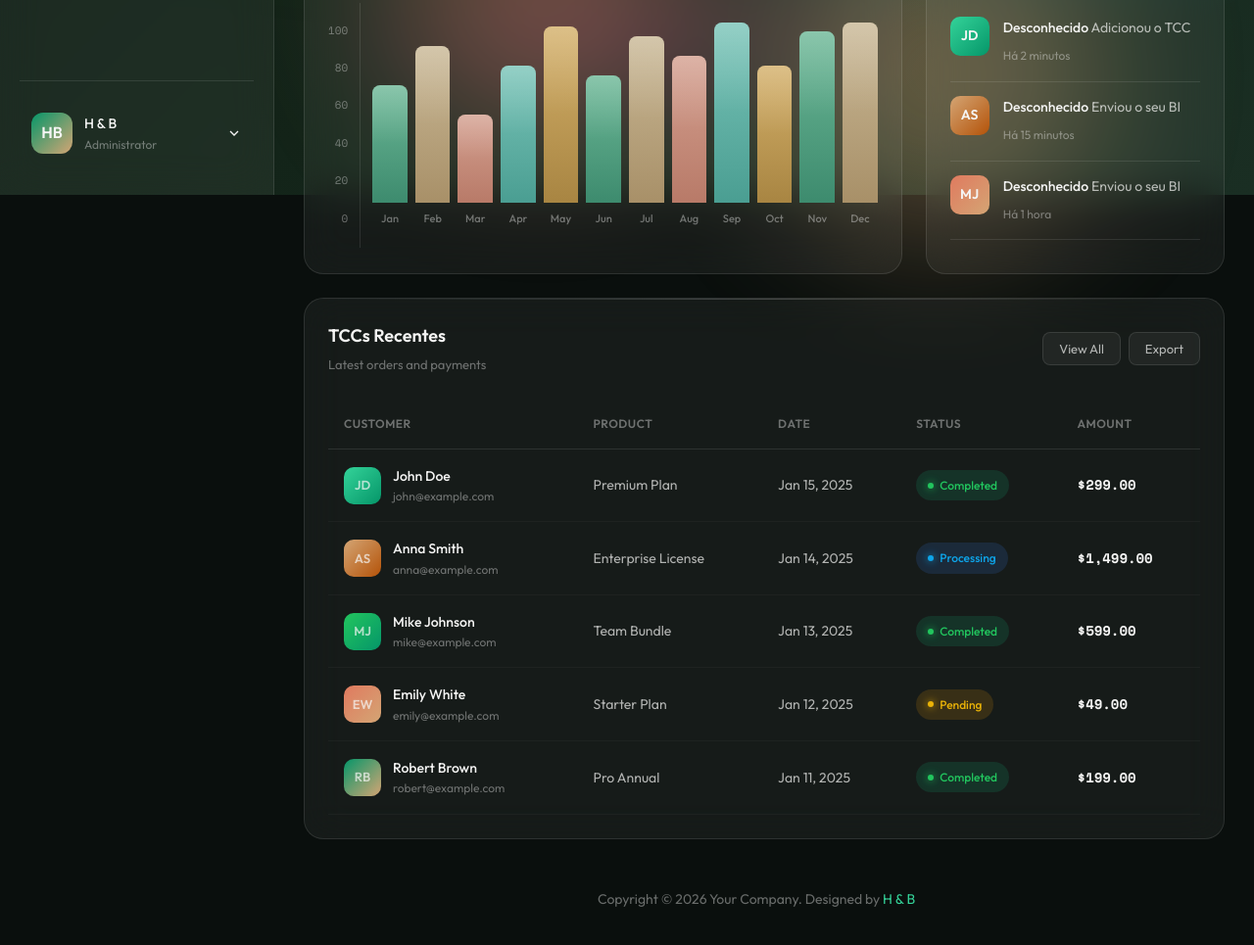
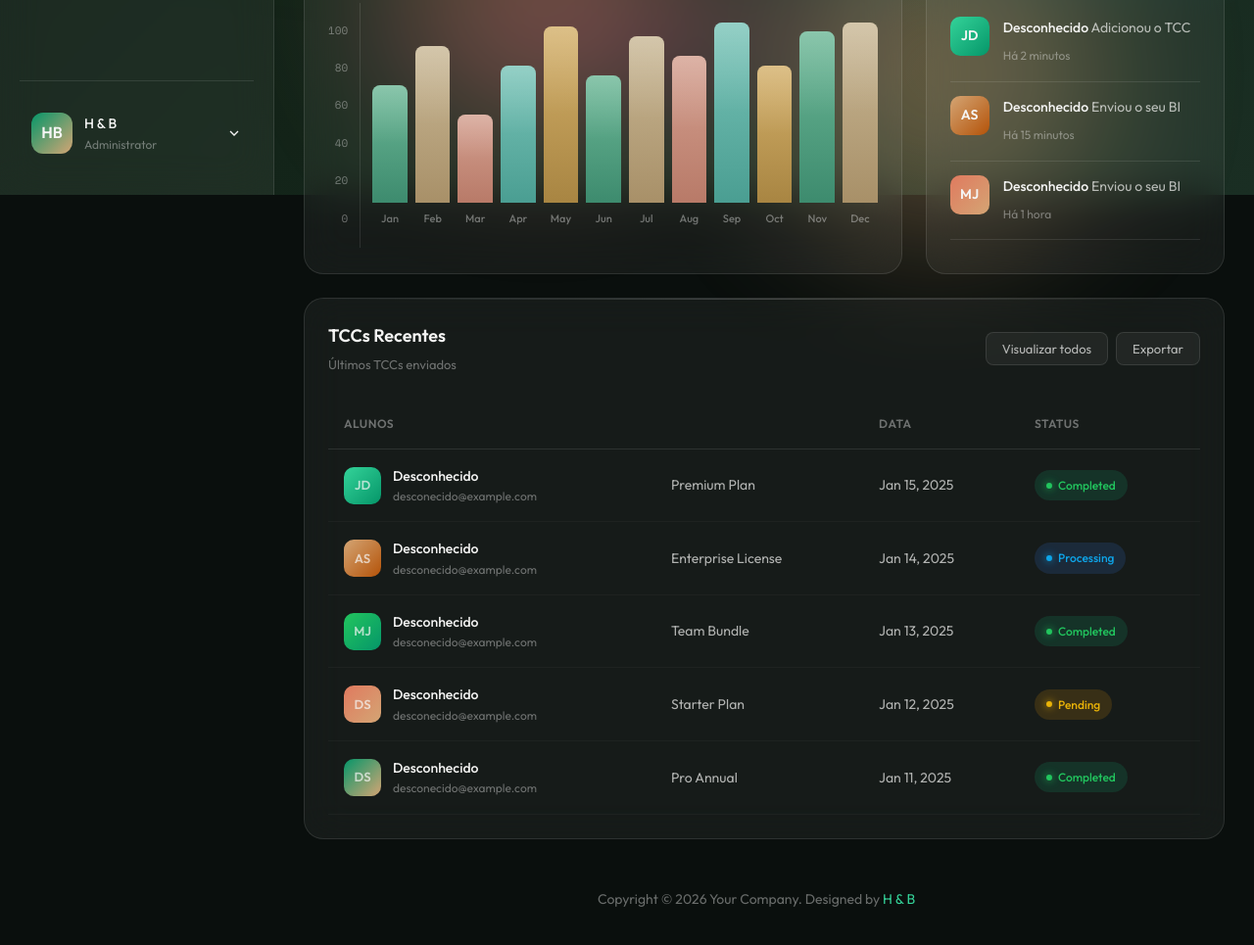
Before and after one commit to Edmuin/Sistema-de-Gerenciamento, a website: page src/views/index_new.html in a window 1280 px wide. Shown: the part 601-1566 px from the top of the page at 98% size. Drawn offline with nearby package versions, Linux system fonts and the light colour scheme.

Commit message:
alterações básicas

```diff
--- a/src/views/index_new.html
+++ b/src/views/index_new.html
@@ -330,59 +330,53 @@ https://templatemo.com/tm-607-glass-admin
                     <div class="card-header">
                         <div>
                             <h2 class="card-title">TCCs Recentes</h2>
-                            <p class="card-subtitle">Latest orders and payments</p>
+                            <p class="card-subtitle">Últimos TCCs enviados</p>
                         </div>
                         <div class="card-actions">
-                            <button class="card-btn">View All</button>
-                            <button class="card-btn">Export</button>
+                            <button class="card-btn">Visualizar todos</button>
+                            <button class="card-btn">Exportar</button>
                         </div>
                     </div>
                     <div class="table-wrapper">
                         <table class="data-table">
                             <thead>
                                 <tr>
-                                    <th>Customer</th>
-                                    <th>Product</th>
-                                    <th>Date</th>
+                                    <th>Alunos</th>
+                                    <th></th>
+                                    <th>Data</th>
                                     <th>Status</th>
-                                    <th>Amount</th>
                                 </tr>
                             </thead>
                             <tbody>
                                 <tr>
-                                    <td><div class="table-user"><div class="table-avatar" style="background: linear-gradient(135deg, var(--emerald-light), var(--emerald));">JD</div><div class="table-user-info"><span class="table-user-name">John Doe</span><span class="table-user-email">john@example.com</span></div></div></td>
+                                    <td><div class="table-user"><div class="table-avatar" style="background: linear-gradient(135deg, var(--emerald-light), var(--emerald));">JD</div><div class="table-user-info"><span class="table-user-name">Desconhecido</span><span class="table-user-email">desconecido@example.com</span></div></div></td>
                                     <td>Premium Plan</td>
                                     <td>Jan 15, 2025</td>
                                     <td><span class="status-badge completed">Completed</span></td>
-                                    <td><span class="table-amount">$299.00</span></td>
                                 </tr>
                                 <tr>
-                                    <td><div class="table-user"><div class="table-avatar" style="background: linear-gradient(135deg, var(--gold), var(--amber));">AS</div><div class="table-user-info"><span class="table-user-name">Anna Smith</span><span class="table-user-email">anna@example.com</span></div></div></td>
+                                    <td><div class="table-user"><div class="table-avatar" style="background: linear-gradient(135deg, var(--gold), var(--amber));">AS</div><div class="table-user-info"><span class="table-user-name">Desconhecido</span><span class="table-user-email">desconecido@example.com</span></div></div></td>
                                     <td>Enterprise License</td>
                                     <td>Jan 14, 2025</td>
                                     <td><span class="status-badge processing">Processing</span></td>
-                                    <td><span class="table-amount">$1,499.00</span></td>
                                 </tr>
                                 <tr>
-                                    <td><div class="table-user"><div class="table-avatar" style="background: linear-gradient(135deg, var(--success), var(--emerald));">MJ</div><div class="table-user-info"><span class="table-user-name">Mike Johnson</span><span class="table-user-email">mike@example.com</span></div></div></td>
+                                    <td><div class="table-user"><div class="table-avatar" style="background: linear-gradient(135deg, var(--success), var(--emerald));">MJ</div><div class="table-user-info"><span class="table-user-name">Desconhecido</span><span class="table-user-email">desconecido@example.com</span></div></div></td>
                                     <td>Team Bundle</td>
                                     <td>Jan 13, 2025</td>
                                     <td><span class="status-badge completed">Completed</span></td>
-                                    <td><span class="table-amount">$599.00</span></td>
                                 </tr>
                                 <tr>
-                                    <td><div class="table-user"><div class="table-avatar" style="background: linear-gradient(135deg, var(--coral), var(--gold));">EW</div><div class="table-user-info"><span class="table-user-name">Emily White</span><span class="table-user-email">emily@example.com</span></div></div></td>
+                                    <td><div class="table-user"><div class="table-avatar" style="background: linear-gradient(135deg, var(--coral), var(--gold));">DS</div><div class="table-user-info"><span class="table-user-name">Desconhecido</span><span class="table-user-email">desconecido@example.com</span></div></div></td>
                                     <td>Starter Plan</td>
                                     <td>Jan 12, 2025</td>
                                     <td><span class="status-badge pending">Pending</span></td>
-                                    <td><span class="table-amount">$49.00</span></td>
                                 </tr>
                                 <tr>
-                                    <td><div class="table-user"><div class="table-avatar" style="background: linear-gradient(135deg, var(--emerald), var(--gold));">RB</div><div class="table-user-info"><span class="table-user-name">Robert Brown</span><span class="table-user-email">robert@example.com</span></div></div></td>
+                                    <td><div class="table-user"><div class="table-avatar" style="background: linear-gradient(135deg, var(--emerald), var(--gold));">DS</div><div class="table-user-info"><span class="table-user-name">Desconhecido</span><span class="table-user-email">desconecido@example.com</span></div></div></td>
                                     <td>Pro Annual</td>
                                     <td>Jan 11, 2025</td>
                                     <td><span class="status-badge completed">Completed</span></td>
-                                    <td><span class="table-amount">$199.00</span></td>
                                 </tr>
                             </tbody>
                         </table>
```
